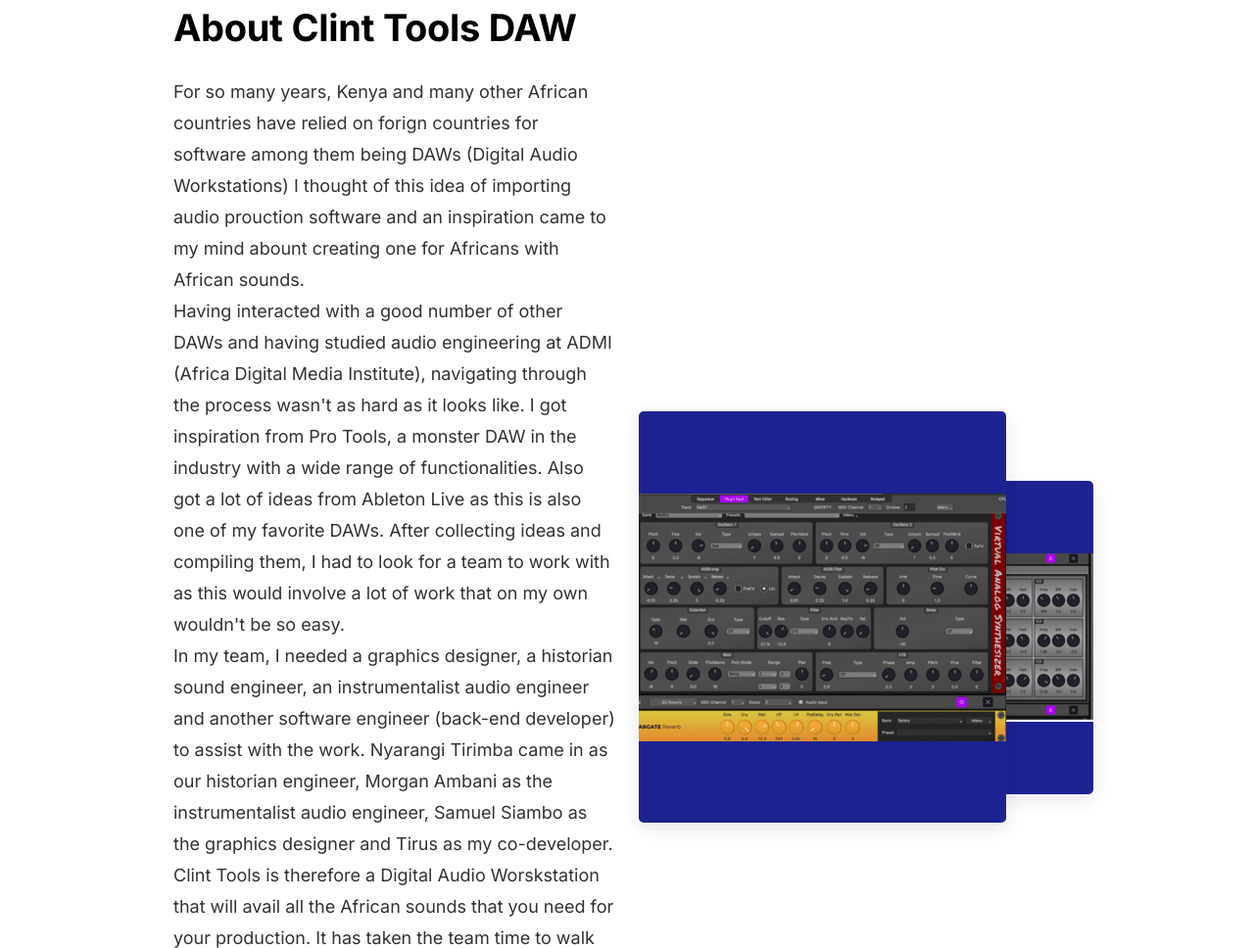
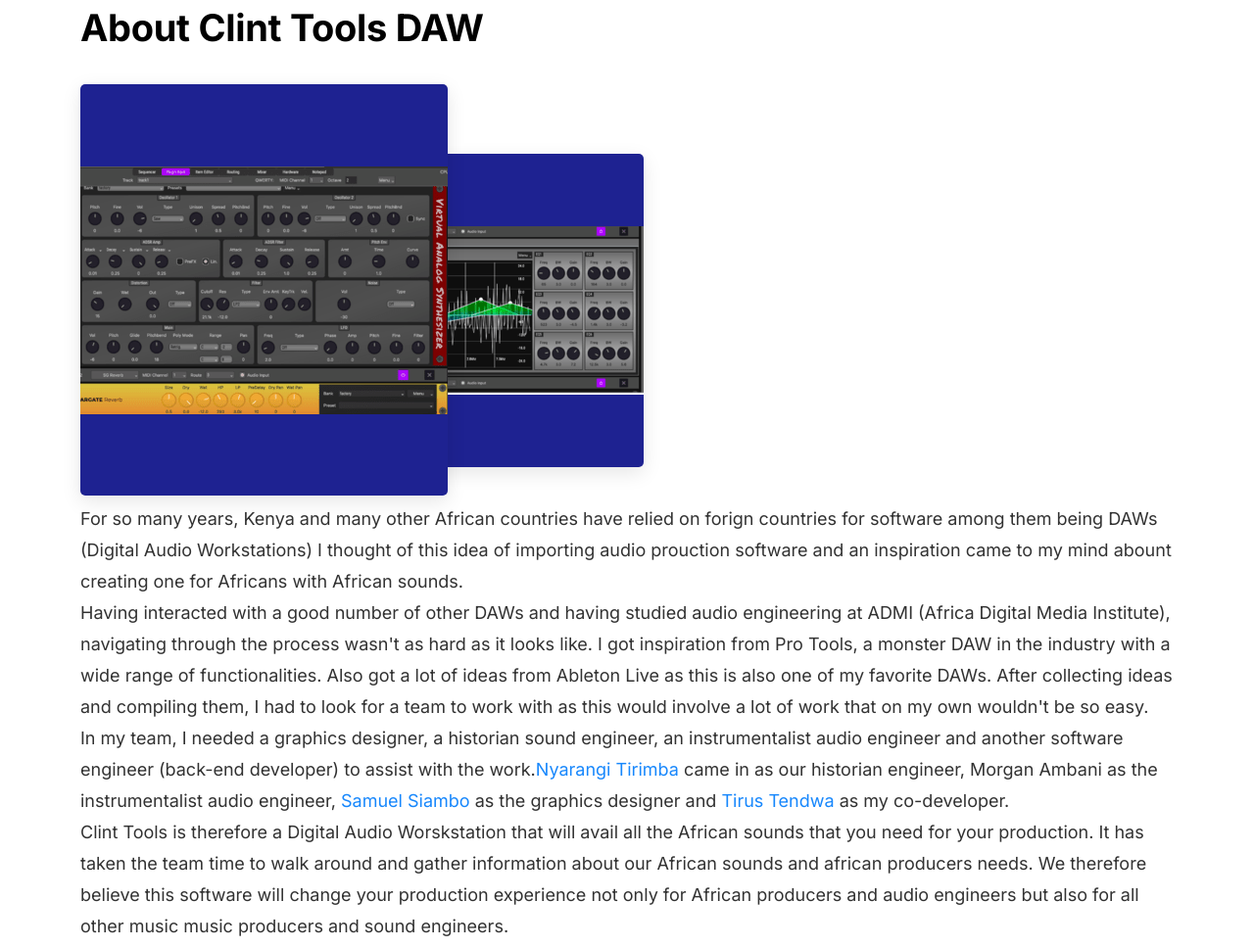
Before and after one commit to clintmadeit/Clint-Tools-Web, a plain HTML site: page index.html in a window 1280 px wide. Shown: the part 2395-3363 px from the top of the page at 98% size. Drawn offline with Linux system fonts and the light colour scheme.

Commit message:
updated feature and about

```diff
--- a/index.html
+++ b/index.html
@@ -75,13 +75,13 @@
                   </ul>
                 </li>
                 <li class="nav-item">
-                  <a href="#feature-area-l-17 position-relative" class="nav-link-item">Features</a>
+                  <a href="#feature" class="nav-link-item">Features</a>
                 </li>
                 <li class="nav-item">
-                  <a href="#" class="nav-link-item">About</a>
+                  <a href="#about" class="nav-link-item">About</a>
                 </li>
                 <li class="nav-item">
-                  <a href="#" class="nav-link-item">Support</a>
+                  <a href="#support" class="nav-link-item">Support</a>
                 </li>
               </ul>
             </nav>
@@ -125,7 +125,7 @@
       </div>
     </div>
     <!--Feature Area -->
-    <div class="feature-area-l-17 position-relative">
+    <div id="feature" class="feature-area-l-17 position-relative">
       <div class="content text-center">
               <h2>Get to know Features of the DAW</h2>
       <div class="container">
@@ -195,14 +195,24 @@
       </div>
     </div>
     <!--Content Area 2-->
-    <div class="content-area-l-17-2">
+    <div id="about" class="content-area-l-17-2">
       <div class="container">
-        <div class="row align-items-center justify-content-center">
-          <div class="col-xl-10 col-lg-12">
-            <div class="row align-items-center justify-content-center">
-              <div class="col-xxl-5 col-xl-6 col-lg-6 col-md-8 order-lg-1 order-1" data-aos="fade-left" data-aos-duration="800" data-aos-once="true">
+        <div class="align-items-center justify-content-center">
+          <div class="">
+            <div class="align-items-center justify-content-center">
+              <div class="order-lg-1 order-1" data-aos="fade-left" data-aos-duration="800" data-aos-once="true">
                 <div class="content section-heading-11">
                   <h2> About Clint Tools DAW </h2>
+                  <div class="offset-xxl-1 col-xxl-6 col-xl-6 col-lg-6 col-md-8 order-lg-1 order-0 py-2" data-aos="fade-right" data-aos-duration="800" data-aos-once="true">
+                <div class="content-img position-relative">
+                  <div class="image-1">
+                    <img src="image/l8/content-image-3.png" alt="">
+                  </div>
+                  <div class="image-2">
+                    <img src="image/l8/content-image-4.png" alt="">
+                  </div>
+                </div>
+              </div>
                   <p>For so many years, Kenya and many other African countries have relied on
                     forign countries for software among them being DAWs (Digital Audio Workstations)
                     I thought of this idea of importing audio prouction software and an inspiration came to my
@@ -214,8 +224,8 @@
                       compiling them, I had to look for a team to work with as this would involve a lot of work that on my own
                       wouldn't be so easy. </p>
                       <p>In my team, I needed a graphics designer, a historian sound engineer, an instrumentalist audio engineer
-                        and another software engineer (back-end developer) to assist with the work. Nyarangi Tirimba came in as our historian engineer,
-                      Morgan Ambani as the instrumentalist audio engineer, Samuel Siambo as the graphics designer and Tirus as my co-developer. </p>
+                        and another software engineer (back-end developer) to assist with the work.<a href="http://">Nyarangi Tirimba</a> came in as our historian engineer,
+                      Morgan Ambani as the instrumentalist audio engineer, <a href="http://">Samuel Siambo</a> as the graphics designer and <a href="http://github.com/Tendwa-T">Tirus Tendwa</a>  as my co-developer. </p>
                       <p>Clint Tools is therefore a Digital Audio Worskstation that will avail all the African sounds that
                         you need for your production. It has taken the team time to walk around and gather information about
                         our African sounds and african producers needs. We therefore believe this software will change your
@@ -224,16 +234,7 @@
                   <a href="#" class="btn focus-reset">Learn more about us</a>
                 </div>
               </div>
-              <div class="offset-xxl-1 col-xxl-6 col-xl-6 col-lg-6 col-md-8 order-lg-1 order-0" data-aos="fade-right" data-aos-duration="800" data-aos-once="true">
-                <div class="content-img position-relative">
-                  <div class="image-1">
-                    <img src="image/l8/content-image-3.png" alt="">
-                  </div>
-                  <div class="image-2">
-                    <img src="image/l8/content-image-4.png" alt="">
-                  </div>
-                </div>
-              </div>
+
             </div>
           </div>
         </div>
```
